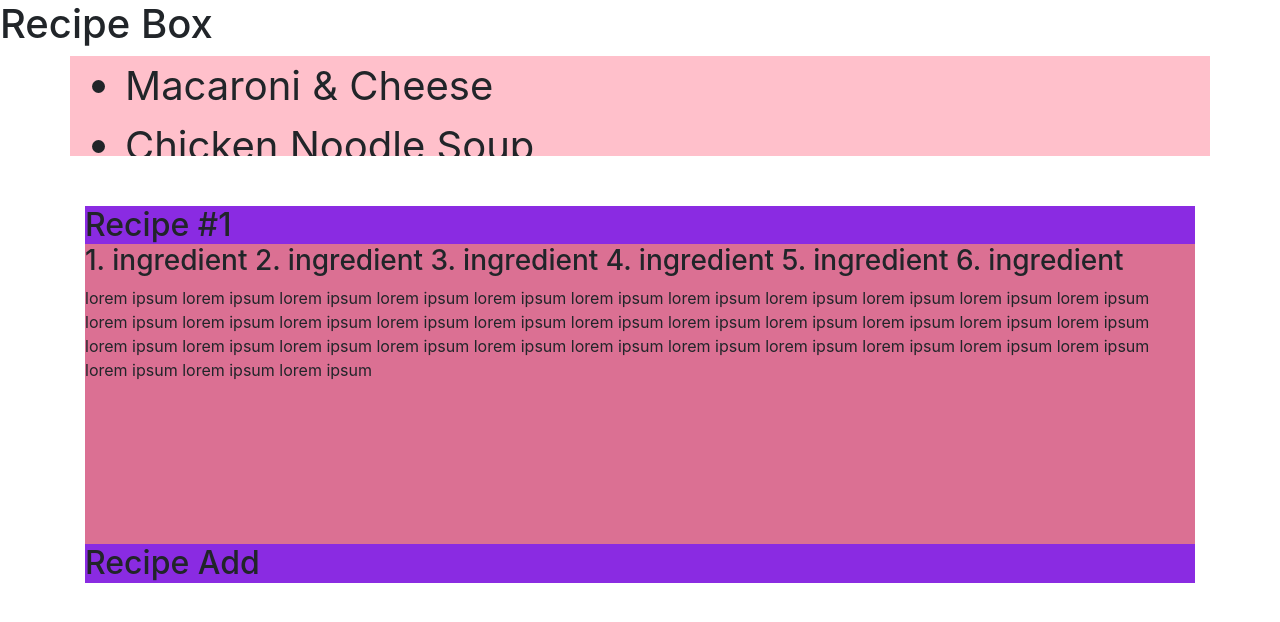
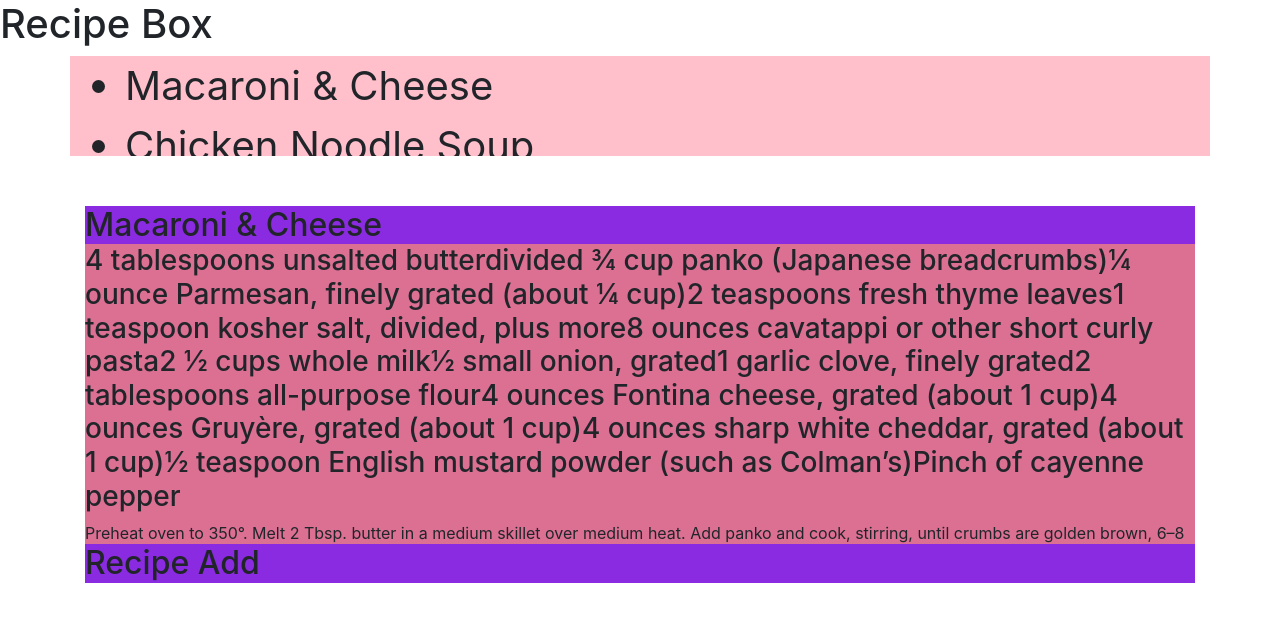
Before and after one commit to tengen14/Recipe-Box, a React (Create React App) app: page / in a window 1280 px wide. Shown: the top 622 px of the page. Built offline with nearby package versions, Linux system fonts and the light colour scheme.

Commit message:
Default RecipeDesc component to Macaroni & Cheese, rearrange RecipeList component

```diff
--- a/src/components/App.js
+++ b/src/components/App.js
@@ -1,36 +1,25 @@
 import React from "react";
-import RecipeSelect from "./RecipeSelect";
+import RecipeList from "./RecipeList";
 import RecipeDesc from "./RecipeDesc";
 import { recipeData } from "../seed";
+import "../index.css";
 
 class App extends React.Component {
   state = { recipes: recipeData };
 
-  listRecipes = () => {
-    console.log(this.state.recipes);
-
-    return this.state.recipes.map(recipe => (
-      <RecipeSelect title={recipe.title} />
-    ));
+  recipeSelect = () => {
+    console.log("clicked");
   };
 
   render() {
-
-    const title = "Recipe #1";
-    const ingredients = "1. ingredient 2. ingredient 3. ingredient 4. ingredient 5. ingredient 6. ingredient";
-    const directions = "lorem ipsum lorem ipsum lorem ipsum lorem ipsum lorem ipsum lorem ipsum lorem ipsum lorem ipsum lorem ipsum lorem ipsum lorem ipsum lorem ipsum lorem ipsum lorem ipsum lorem ipsum lorem ipsum lorem ipsum lorem ipsum lorem ipsum lorem ipsum lorem ipsum lorem ipsum lorem ipsum lorem ipsum lorem ipsum lorem ipsum lorem ipsum lorem ipsum lorem ipsum lorem ipsum lorem ipsum lorem ipsum lorem ipsum lorem ipsum lorem ipsum lorem ipsum"
-
     return (
       <div>
         <h1>Recipe Box</h1>
-        <div id="recipe-list" className="container overflow-auto">
-          <ul>{this.listRecipes()}</ul>
-        </div>
-        <RecipeDesc
-            title={title}
-            ingredients={ingredients}
-            directions={directions}
+        <RecipeList
+          recipes={this.state.recipes}
+          recipeSelect={this.recipeSelect}
         />
+        <RecipeDesc recipes={this.state.recipes} />
       </div>
     );
   }
--- a/src/components/RecipeDesc.js
+++ b/src/components/RecipeDesc.js
@@ -1,17 +1,33 @@
 import React from "react";
-import { recipeData } from "../seed";
 
-const RecipeDesc = props => {
+class RecipeDesc extends React.Component {
+  state = { selectedRecipe: {} };
+
+  // Set default selectedRecipe to Macaroni & Cheese
+  componentDidMount() {
+    this.setState({ selectedRecipe : {
+      title: this.props.recipes[0].title,
+      ingredients: this.props.recipes[0].ingredients,
+      directions: this.props.recipes[0].directions
+    } });
+  }
+
+  render() {
+    const title = this.state.selectedRecipe.title;
+    const ingredients = this.state.selectedRecipe.ingredients;
+    const directions = this.state.selectedRecipe.directions;
+
     return (
       <div id="recipe-desc" className="container">
-      <h2 id="recipe-title">{props.title}</h2>
+        <h2 id="recipe-title">{title}</h2>
         <div id="recipe-body" className="overflow-auto">
-        <h3>{props.ingredients}</h3>
-        <p>{props.directions}</p>
+          <h3>{ingredients}</h3>
+          <p>{directions}</p>
         </div>
         <h2 id="recipe-add">Recipe Add</h2>
       </div>
     );
-};
+  }
+}
 
 export default RecipeDesc;
--- /dev/null
+++ b/src/components/RecipeList.js
@@ -0,0 +1,24 @@
+import React from "react";
+import "../index.css";
+
+class RecipeList extends React.Component {
+  renderList = () => {
+    return this.props.recipes.map(recipe => {
+      return (
+        <li onClick={this.props.recipeSelect} key={recipe.id}>
+          {recipe.title}
+        </li>
+      );
+    });
+  };
+
+  render() {
+    return (
+      <div id="recipe-list" className="container overflow-auto">
+        <ul>{this.renderList()}</ul>
+      </div>
+    );
+  }
+}
+
+export default RecipeList;
--- a/src/components/RecipeSelect.js
+++ /dev/null
@@ -1,14 +0,0 @@
-import React from "react";
-import "../index.css";
-
-class RecipeSelect extends React.Component {
-  render() {
-    return (
-      <div>
-        <li>{this.props.title}</li>
-      </div>
-    );
-  }
-}
-
-export default RecipeSelect;
--- a/src/seed.js
+++ b/src/seed.js
@@ -1,5 +1,6 @@
 export const recipeData = [
   {
+    id: 1,
     title: "Macaroni & Cheese",
     ingredients: [
       "4 tablespoons unsalted butter",
@@ -27,6 +28,7 @@ export const recipeData = [
     ]
   },
   {
+    id: 2,
     title: "Chicken Noodle Soup",
     ingredients: [
       "1 tablespoon kosher salt",
@@ -50,6 +52,7 @@ export const recipeData = [
     ]
   },
   {
+    id: 3,
     title: "Banana Bread",
     ingredients: [
       "Nonstick vegetable oil spray",
@@ -64,7 +67,7 @@ export const recipeData = [
       "½ cup chopped bittersweet or semisweet chocolate (optional)",
       "½ cup chopped walnuts (optional)"
     ],
-    description: [
+    directions: [
       'Preheat oven to 350°. Lightly coat 8½x4½" loaf pan with nonstick spray and line with parchment paper, leaving a generous overhang on long sides. Whisk flour, baking soda, and salt in a medium bowl.',
       "Using an electric mixer on medium-high speed, beat brown sugar, mascarpone, and butter in a large bowl until light and fluffy, about 4 minutes. Add eggs one at a time, beating to blend after each addition and scraping down sides and bottom of bowl as needed.",
       "Reduce speed to low, add flour mixture, and mix until just combined. Add bananas and mix just until combined. Fold in chocolate and/or walnuts, if using. Scrape batter into prepared pan; smooth top.",
@@ -72,6 +75,7 @@ export const recipeData = [
     ]
   },
   {
+    id: 4,
     title: "Mussels",
     ingredients: [
       "3 tablespoons olive oil",
@@ -84,7 +88,7 @@ export const recipeData = [
       "2 tablespoons chopped fresh flat-leaf parsley plus more for serving",
       "Kosher salt, freshly ground pepper"
     ],
-    description: [
+    directions: [
       "Heat oil in a large heavy pot over medium heat. Add shallots and garlic and cook, stirring occasionally, until softened not browned, about 5 minutes. Add wine and bring to a boil. Reduce heat and simmer until liquid is reduced by half, 3-4 minutes. Add mussels, cover, and cook, shaking pot occasionally, until shells open (discard any that do not open), 10–12 minutes. Using a slotted spoon, transfer mussels to shallow bowls.",
       "Add butter to cooking liquid and stir until melted. Add 2 Tbsp. dill and 2 Tbsp. parsley; season with salt and pepper. Ladle cooking liquid over mussels and top with more herbs."
     ]
```
Lines whose indentation alone changed are shown as unchanged.
